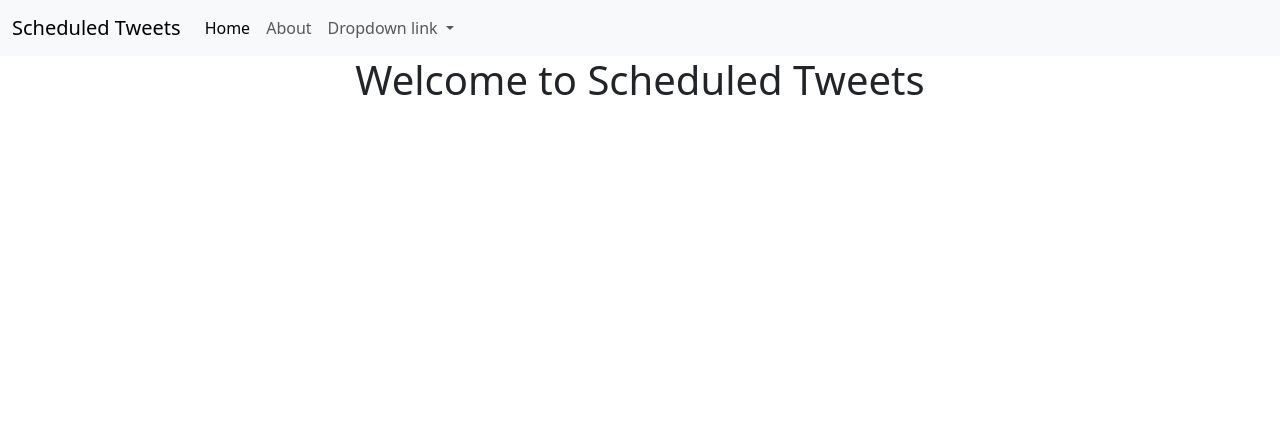
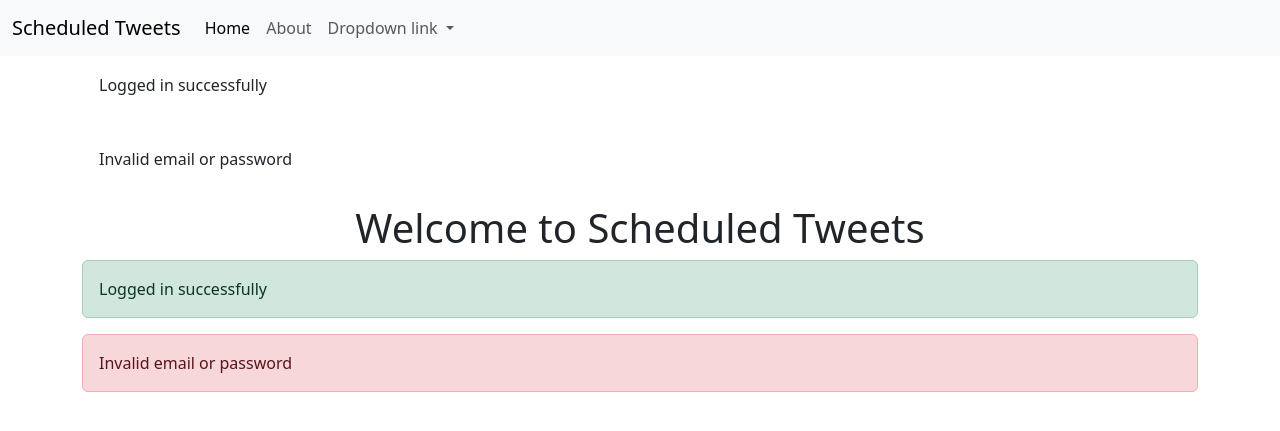
Before and after one commit to thereaperplayz/Scheduled-Tweets, a Rails app: page / in a window 1280 px wide. Shown: the top 431 px of the page. Run offline with Rails 7, Linux system fonts and the light colour scheme; some libraries are stand-ins or nearby versions.

Commit message:
just to update my recent changes

```diff
--- a/app/controllers/main_controller.rb
+++ b/app/controllers/main_controller.rb
@@ -1,12 +1,6 @@
 class MainController < ApplicationController
   def index
-    # Your index action code here
-  end
-
-  def add_index
-    puts "add_index action called"
-    flash.now[:notice] = "Logged in successfully"
-    flash.now[:alert] = "Invalid email or password"
-    render "index"
+    flash[:notice] = "Logged in successfully"
+    flash[:alert] = "Invalid email or password"
   end
 end
--- a/app/views/layouts/application.html.erb
+++ b/app/views/layouts/application.html.erb
@@ -16,9 +16,8 @@
 
     <div class="container">
       <%= render partial: "shared/flash" %>
-      <%= yield %>
     </div>
-
+    <%= yield %>
 
     <%= javascript_include_tag "https://cdn.jsdelivr.net/npm/bootstrap@5.3.0/dist/js/bootstrap.min.js" %>
   </body>
--- a/app/views/main/index.html.erb
+++ b/app/views/main/index.html.erb
@@ -1,4 +1,4 @@
-<div class="d-flex align-items-center justify-content-center">
+<div class="d-flex align-items-center style= margin-top: 5vh; justify-content-center">
   <h1>Welcome to Scheduled Tweets</h1>
 </div>
 
```
